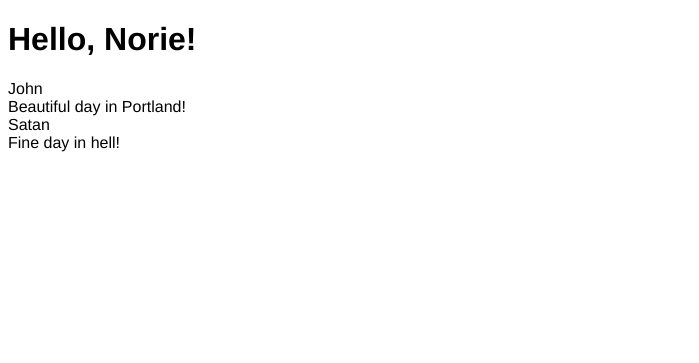
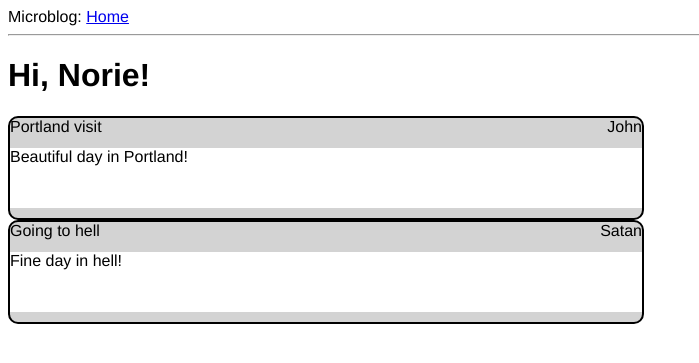
Before and after one commit to NorieM/Python, a Flask app: page / in a window 1280 px wide. Shown: the top 363 px of the page, without its empty margins (0-699 px from the left). Run offline with Flask 2, Linux system fonts and the light colour scheme.

Commit message:
Update CSS

```diff
--- a/app/routes.py
+++ b/app/routes.py
@@ -11,8 +11,10 @@ def index():
     posts  = [
 
         {   'author':{'username':'John'},
+            'title':'Portland visit',
             'body':'Beautiful day in Portland!'},
         {   'author':{'username':'Satan'},
+            'title' :'Going to hell',
             'body':'Fine day in hell!'}
     ]
 
--- a/app/static/css/main.css
+++ b/app/static/css/main.css
@@ -3,13 +3,27 @@ body{
 }
 
 .post {
-    display: block;
+    background-color: lightgray;
+    border: 2px solid black;
+    border-radius:10px;
+    height: 100;
+    width:50%;
+}
+
+.author {
+
+    float:right;
 }
 
 .title {
-    display: block;
+
+    float:left;
 }
 
 .comment {
-    display: block;
+    background-color: white;
+    height:60px;
 }
+.header {
+    height:30px;
+}
--- /dev/null
+++ b/app/templates/base.html
@@ -0,0 +1,15 @@
+<html>
+    <head>
+        <link rel="stylesheet" href="../static/css/main.css">
+      {% if title %}
+      <title>{{ title }} - Microblog</title>
+      {% else %}
+      <title>Welcome to Microblog</title>
+      {% endif %}
+    </head>
+    <body>
+        <div>Microblog: <a href="/index">Home</a></div>
+        <hr>
+        {% block content %}{% endblock %}
+    </body>
+</html>
--- a/app/templates/index.html
+++ b/app/templates/index.html
@@ -1,24 +1,22 @@
-<!DOCTYPE html>
-<html lang="en">
-<head>
+{% extends "base.html" %}
 
-    <title>{{ title }} - Microblog</title>
-    <link rel= "stylesheet" type= "text/css" href= "./static/css/main.css">
-</head>
-<body>
-    <h1>Hello, {{ user.username }}!</h1>
-    <div class="posts">
+{% block content %}
+    <h1>Hi, {{ user.username }}!</h1>
     {% for post in posts %}
     <div class="post">
-        <div class="title">
-            {{ post.author.username}}
+        <div class="header">
+            <div class="title">
+                {{ post.title}}
+            </div>
+
+            <div class="author">
+                {{ post.author.username }}
+            </div>
         </div>
-        <div class="comment">
-            {{ post.body}}
-        </div>
-    </div>
+         <div class="comment">
+             {{ post.body }}
+         </div>
+
     </div>
     {% endfor %}
-
-</body>
-</html>
+{% endblock %}
```
